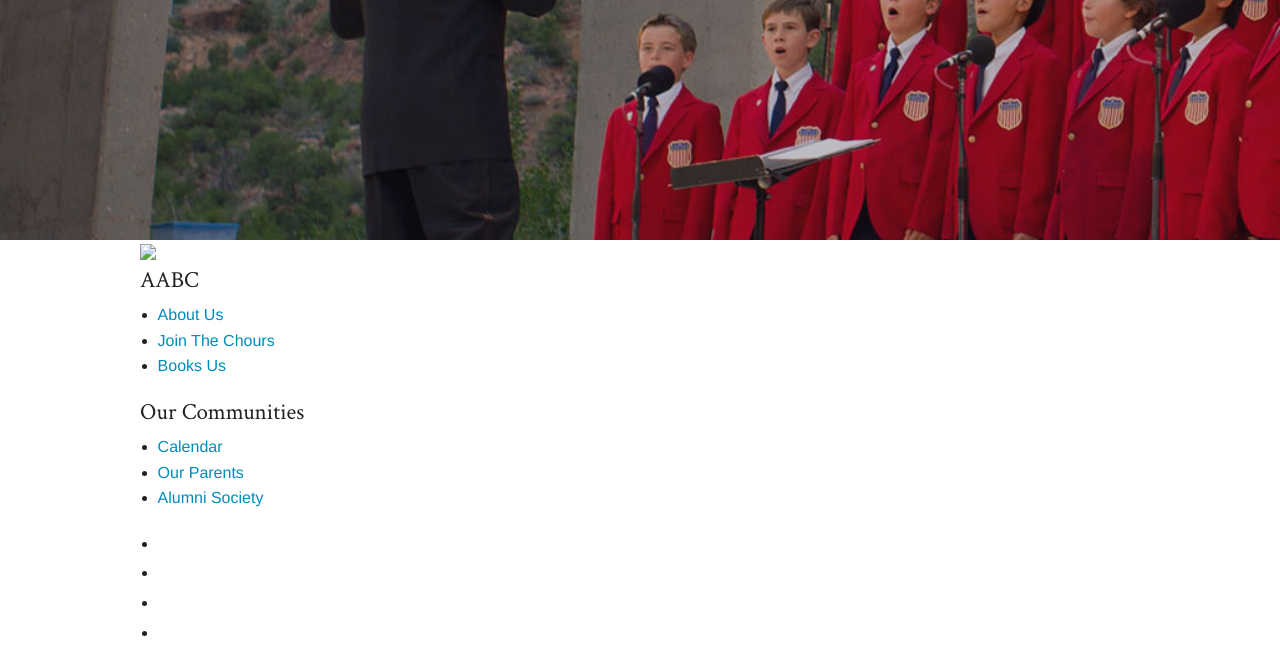
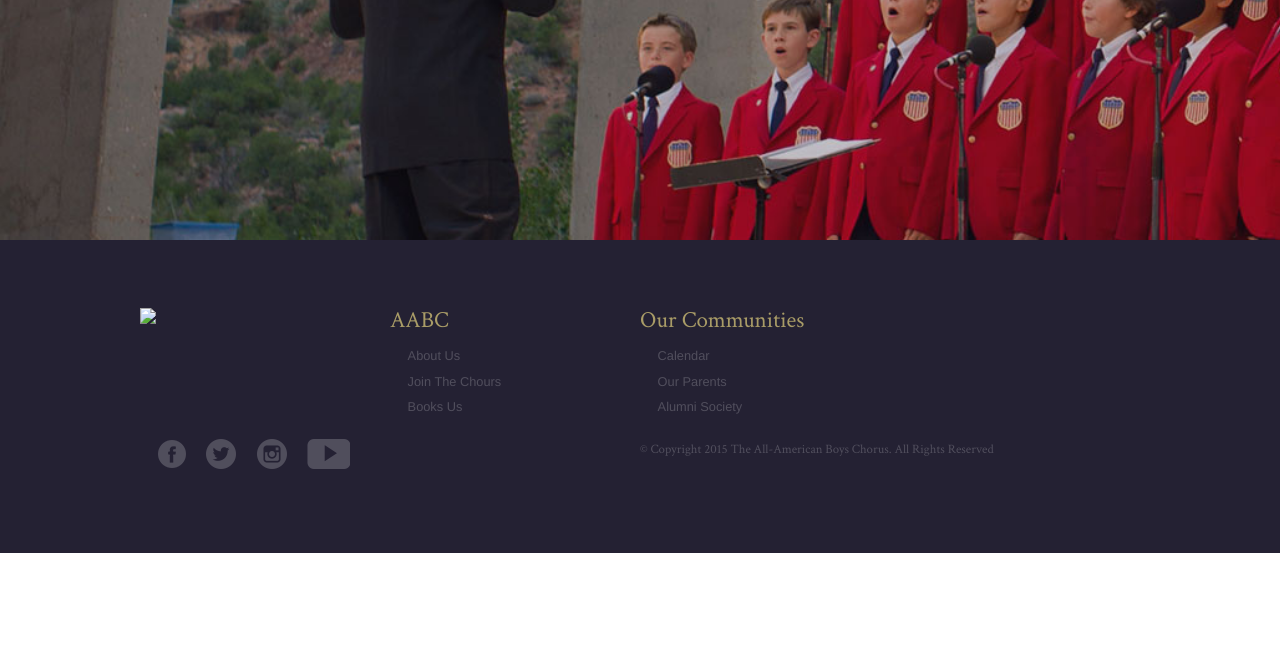
Before and after one commit to TheAllAmericanBoysChorus/AABC-v.-3.0, a PHP site: page / in a window 1280 px wide. Shown: the part 3146-3815 px from the top of the page. After the commit the page ends 3699 px from the top, so only its background shows below. Run offline with PHP 8.4, Linux system fonts and the light colour scheme.

Commit message:
More Footer Building

```diff
--- a/css/main.css
+++ b/css/main.css
@@ -115,3 +115,35 @@
   .contact-home h2 {
     color: #fff;
     line-height: 3rem; }
+
+.footer-1 {
+  background: #242133;
+  padding: 4rem 0; }
+
+.footer-1 ul {
+  list-style: none; }
+
+.footer-1 ul li a {
+  color: #fff;
+  font-weight: 200;
+  font-size: 0.8em;
+  opacity: 0.2;
+  transition: all 0.2s ease-in; }
+  .footer-1 ul li a:hover {
+    opacity: 0.6;
+    transition: all 0.2s ease-in; }
+
+.footer-1 h4 {
+  color: #a99c67; }
+
+.social-media-icons-footer ul {
+  list-style: none; }
+  .social-media-icons-footer ul li {
+    display: inline-block;
+    padding-right: 1rem; }
+
+.copyright {
+  color: #fff;
+  opacity: 0.2; }
+  .copyright p {
+    font-size: 0.8em; }
--- a/index.html
+++ b/index.html
@@ -169,8 +169,8 @@
     <footer>
         <div class="footer-1">
             <div class="row">
-                <div class="small-12 large-3"><img src="#"></div>
-                <div class="footer-nav small-12 large-3">
+                <div class="small-12 large-3 left"><img src="#"></div>
+                <div class="footer-nav small-12 large-3 left">
                     <h4>AABC</h4>
                     <ul>
                         <li><a href="#">About Us</a></li>
@@ -178,7 +178,7 @@
                         <li><a href="#">Books Us</a></li>
                     </ul>
                 </div>
-                <div class="footer-nav small-12 large-3">
+                <div class="footer-nav small-12 large-3 left">
                     <h4>Our Communities</h4>
                     <ul>
                         <li><a href="#">Calendar</a></li>
@@ -189,8 +189,7 @@
         </div>
         <div class="footer-2">
             <div class="row">
-                <div class="small-12">
-                    <div class="social-media-icons-footer">
+                <div class="small-12 large-3 social-media-icons-footer left">
                     <ul>
                         <li><a href="#"><img src="images/facebook-icon-white.png"></a></li>
                         <li><a href="#"><img src="images/twitter-icon-white.png"></a></li>
@@ -198,6 +197,8 @@
                         <li><a href="#"><img src="images/youtube-icon-white.png"></a></li>
                     </ul>
                 </div>
+                <div class="small-12 large-6 copyright right">
+                    <p>&#169; Copyright 2015 The All-American Boys Chorus. All Rights Reserved</p>
                 </div>
             </div>
         </div>
--- a/sass/footer.sass
+++ b/sass/footer.sass
@@ -13,3 +13,40 @@
 	h2
 		color: #fff
 		line-height: 3rem
+
+.footer-1
+	background: $brand-dark-blue
+	padding: 4rem 0
+
+.footer-1 ul
+	list-style: none
+
+.footer-1 ul li a
+	color: #fff
+	font-weight: 200
+	font-size: .8em
+	opacity: 0.2
+	transition: all 0.2s ease-in
+
+	&:hover
+		opacity: 0.6
+		transition: all 0.2s ease-in
+
+.footer-1 h4
+	color: $brand-gold
+
+.social-media-icons-footer
+
+	ul
+		list-style: none
+
+		li
+			display: inline-block
+			padding-right: 1rem
+
+.copyright
+	color: #fff
+	opacity: 0.2
+
+	p
+		font-size: .8em
```
Lines whose indentation alone changed are shown as unchanged.
